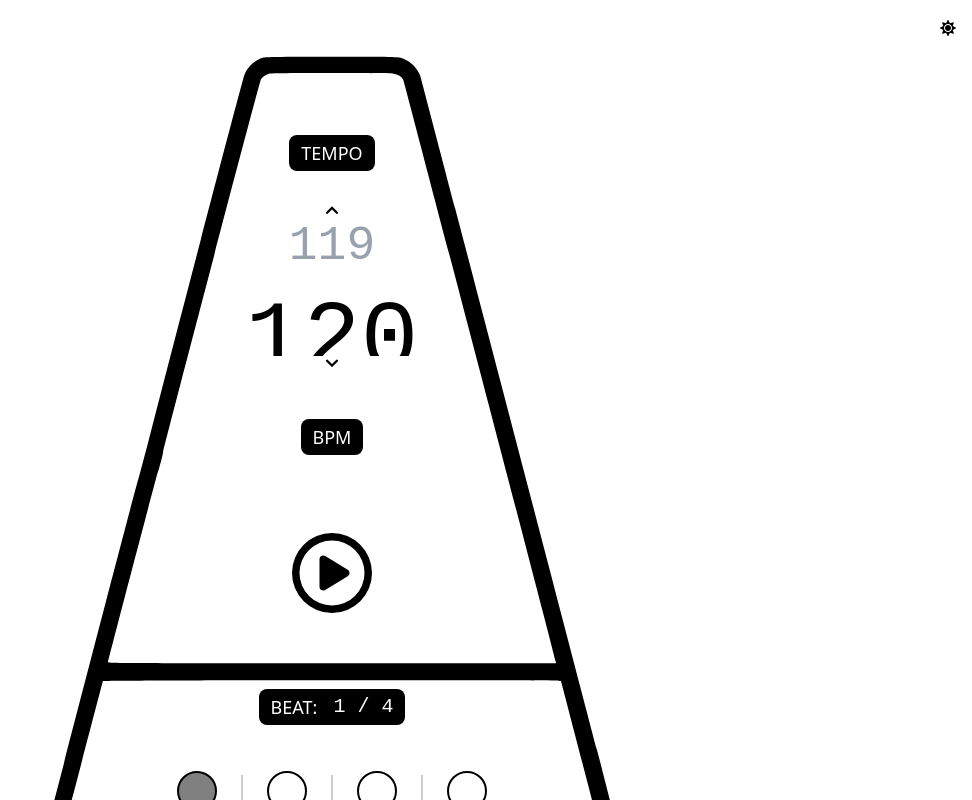
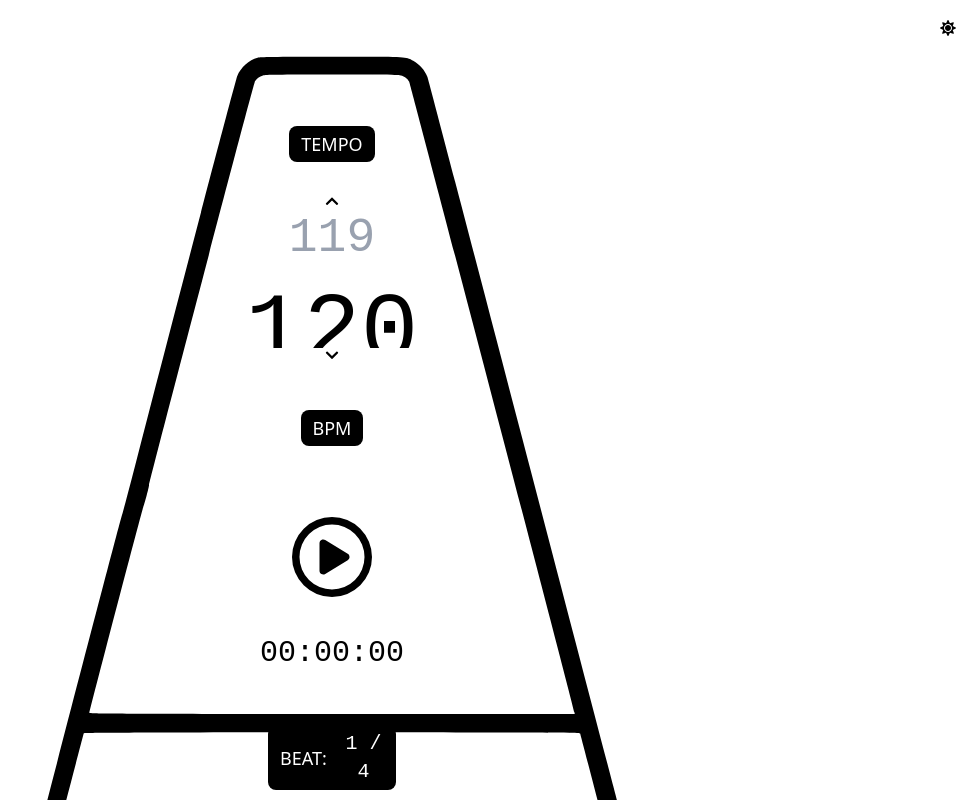
Before and after one commit to Chris-Z-85/metronome_gg, a React (Vite) app: page / in a window 1280 px wide. Shown: the top 800 px of the page, without its empty margins (308-1280 px from the left). Built offline with nearby package versions, Linux system fonts and the light colour scheme; a web font is replaced by a local one.

Commit message:
add timer

```diff
--- a/src/components/BeatBox.tsx
+++ b/src/components/BeatBox.tsx
@@ -9,7 +9,7 @@ interface BeatBoxProps {
 
 const BeatBox: React.FC<BeatBoxProps> = ({ beats, currentBeat }) => {
   return (
-    <div className="flex flex-col justify-between items-center">
+    <div className="flex flex-col justify-between items-center m-4">
       <div className="flex gap-4 items-center">
         <div className="vline" />
         {Array.from({ length: beats }, (_, i) => (
--- a/src/components/Metronome.tsx
+++ b/src/components/Metronome.tsx
@@ -1,10 +1,11 @@
-import React from "react";
+import React, { useState } from "react";
 import BpmPicker from "./BpmPicker";
 import TimeSignaturePicker from "./TimeSignaturePicker";
 import MetronomeOutline from "./MetronomeOutline";
 import PlayButton from "./PlayButton";
 import BeatBox from "./BeatBox";
 import { useTheme } from "next-themes";
+import Timer from "./Timer";
 
 interface MetronomeProps {
   bpm: number;
@@ -30,17 +31,31 @@ const Metronome: React.FC<MetronomeProps> = ({
   onTimeSignatureChange,
 }) => {
   const { theme } = useTheme();
+  const [timerKey, setTimerKey] = useState(0);
+
+  const handleStart = async () => {
+    if (!isPlaying) {
+      setTimerKey((k) => k + 1);
+    }
+    await onStart();
+  };
+
   return (
-    <div className="relative w-full max-w-[600px] mx-auto">
+    <div className="relative w-full max-w-[650px] mx-auto">
       <MetronomeOutline />
       <div className="flex absolute inset-0 flex-col">
         <div className="flex flex-col justify-evenly items-center h-[70%]">
           <BpmPicker bpm={bpm} setBpm={onBpmChange} />
-          <PlayButton isPlaying={isPlaying} onStart={onStart} onStop={onStop} />
+          <PlayButton
+            isPlaying={isPlaying}
+            onStart={handleStart}
+            onStop={onStop}
+          />
+          <Timer isPlaying={isPlaying} key={timerKey} />
         </div>
         <div className="flex flex-col gap-4 justify-evenly items-center h-[30%]">
           <div
-            className="flex gap-4 items-center px-3 py-1 m-2 rounded-lg"
+            className="flex gap-4 items-center px-3 py-1 m-4 w-32 rounded-lg"
             style={
               theme === "dark"
                 ? {
--- a/src/components/TimeSignaturePicker.tsx
+++ b/src/components/TimeSignaturePicker.tsx
@@ -22,7 +22,7 @@ const TimeSignaturePicker: React.FC<TimeSignaturePickerProps> = ({
   const { theme } = useTheme();
 
   return (
-    <div className="flex gap-2 justify-center items-center">
+    <div className="flex gap-2 justify-center items-center m-4">
       {commonTimeSignatures.map((ts) => (
         <div
           key={`${ts.beats}/${ts.beatUnit}`}
--- /dev/null
+++ b/src/components/Timer.tsx
@@ -0,0 +1,40 @@
+import React, { useEffect, useState, useRef } from "react";
+
+interface TimerProps {
+  isPlaying: boolean;
+}
+
+const formatTime = (seconds: number) => {
+  const hrs = Math.floor(seconds / 3600)
+    .toString()
+    .padStart(2, "0");
+  const mins = Math.floor((seconds % 3600) / 60)
+    .toString()
+    .padStart(2, "0");
+  const secs = (seconds % 60).toString().padStart(2, "0");
+  return `${hrs}:${mins}:${secs}`;
+};
+
+const Timer: React.FC<TimerProps> = ({ isPlaying }) => {
+  const [elapsed, setElapsed] = useState(0);
+  const intervalRef = useRef<NodeJS.Timeout | null>(null);
+
+  useEffect(() => {
+    if (isPlaying) {
+      intervalRef.current = setInterval(() => {
+        setElapsed((prev) => prev + 1);
+      }, 1000);
+    } else if (intervalRef.current) {
+      clearInterval(intervalRef.current);
+    }
+    return () => {
+      if (intervalRef.current) clearInterval(intervalRef.current);
+    };
+  }, [isPlaying]);
+
+  return (
+    <div className="font-mono text-3xl lcd-font">{formatTime(elapsed)}</div>
+  );
+};
+
+export default Timer;
```
